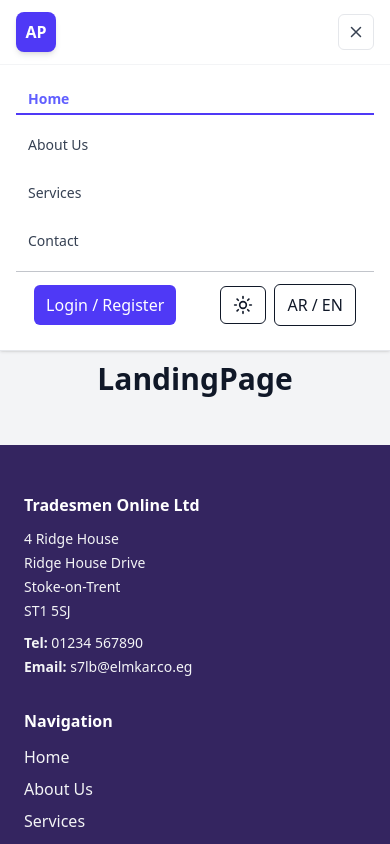
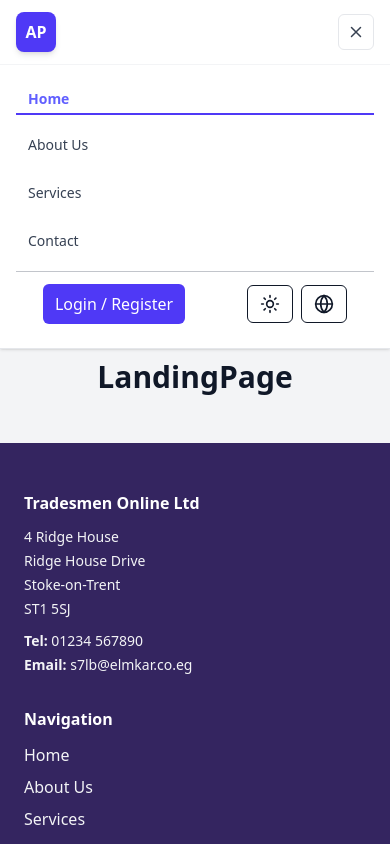
Before and after one commit to nihalsabri/GP-ITI-website-using-react, a React (Vite) app: page / in a window 390 px wide. Both pictures are taken after a click on the button "Open menu". Shown: the top 844 px of the page. Built offline with nearby package versions, Linux system fonts and the light colour scheme.

Commit message:
Update Navbar.jsx

```diff
--- a/src/components/Navbar.jsx
+++ b/src/components/Navbar.jsx
@@ -3,7 +3,7 @@ import React, { useState } from "react";
 import { useDispatch, useSelector } from "react-redux";
 import { setThemeMode } from "../store/themeSlice";
 import { NavLink, Link } from "react-router-dom"; // <- use react-router-dom
-import { Moon, Sun } from "lucide-react";
+import { GlobeIcon, Moon, Sun } from "lucide-react";
 
 const Navbar = () => {
   const [mobileOpen, setMobileOpen] = useState(false);
@@ -187,7 +187,7 @@ const Navbar = () => {
                   {theme === "light" ? <Sun size={20} /> : <Moon size={20} />}
                 </button>
                 <button className=" px-3 py-2 rounded-md border">
-                  AR / EN
+                  <GlobeIcon size={20} />
                 </button>
               </div>
             </div>
```
